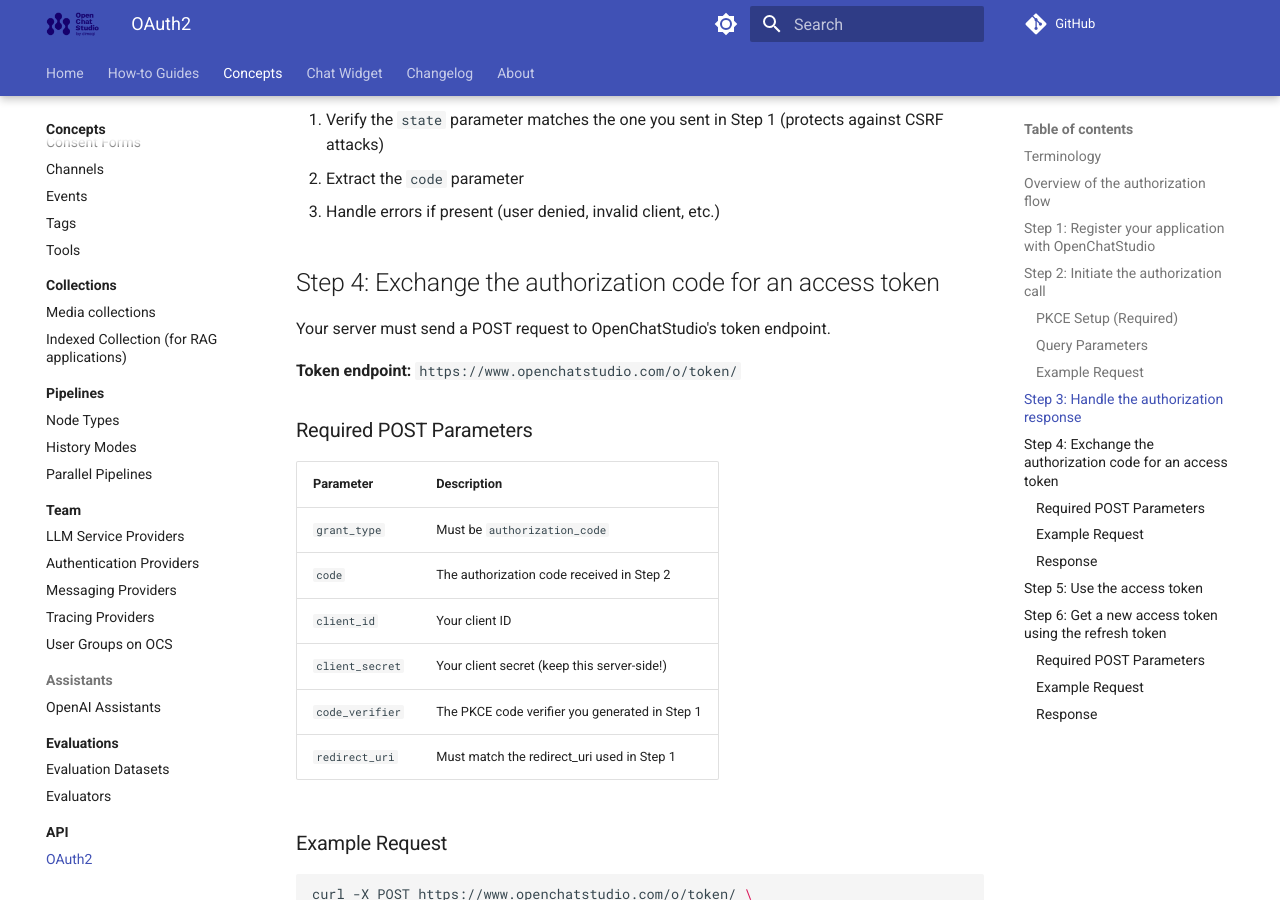
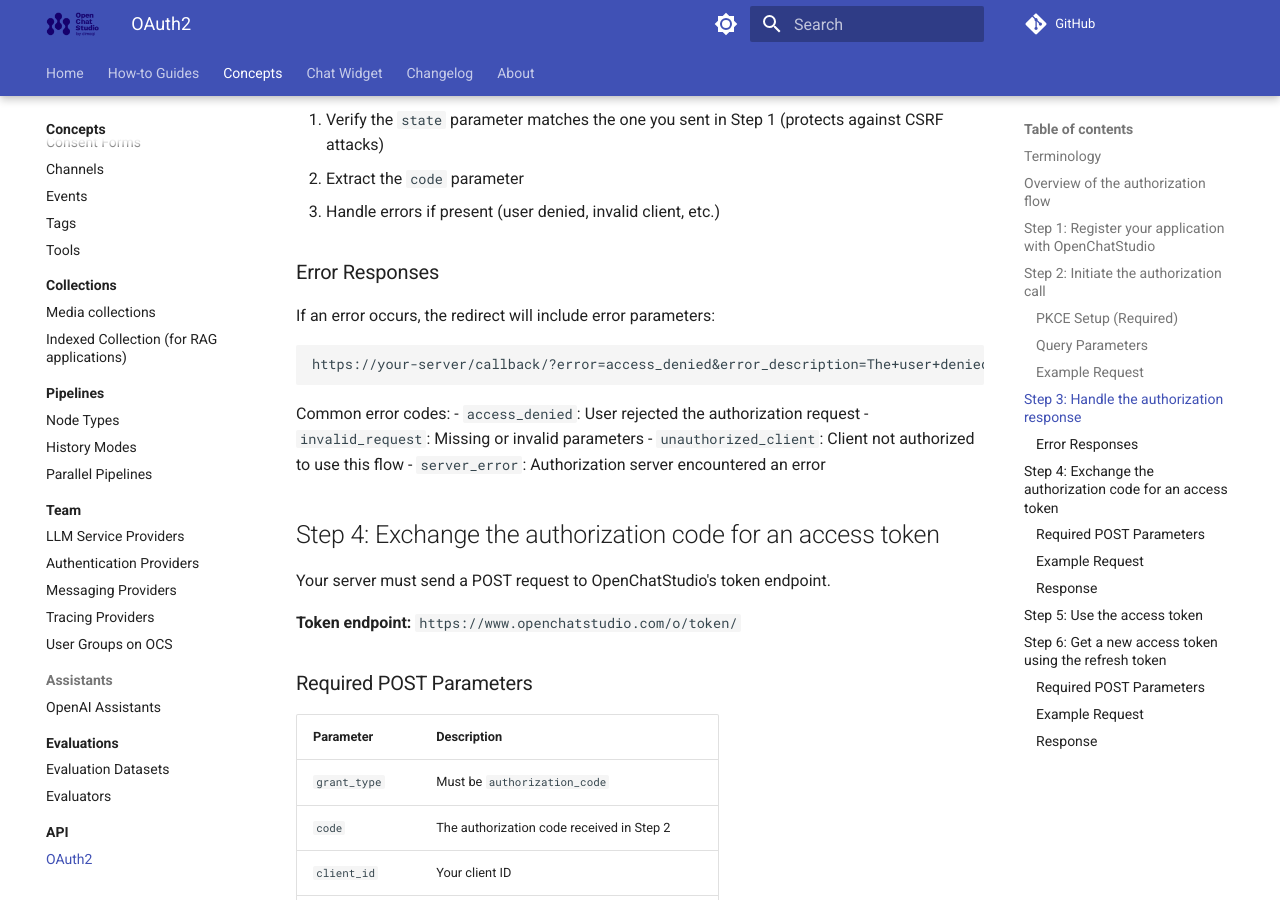
Before and after one commit to dimagi/open-chat-studio-docs, an MkDocs documentation site: the page built from docs/api/getting_started_with_oauth.md, in a window 1280 px wide and 900 px high, scrolled down 3151 px. Built offline with MkDocs 1.6.1 and Material for MkDocs 9.7.7, drawn with Linux system fonts in a browser that asks for light colours; a script that is not in the unit is left out; comment, search, counter and statistics services are not loaded.

Commit message:
Update docs/api/getting_started_with_oauth.md
Co-authored-by: claude[bot] <209825114+claude[bot]@users.noreply.github.com>

````diff
--- a/docs/api/getting_started_with_oauth.md
+++ b/docs/api/getting_started_with_oauth.md
@@ -109,6 +109,20 @@ https://your-server/callback/?code=auth_code_here&state=random_state_string
 2. Extract the `code` parameter
 3. Handle errors if present (user denied, invalid client, etc.)
 
+### Error Responses
+
+If an error occurs, the redirect will include error parameters:
+
+```
+https://your-server/callback/?error=access_denied&error_description=The+user+denied+the+request&state=random_state_string
+```
+
+Common error codes:
+- `access_denied`: User rejected the authorization request
+- `invalid_request`: Missing or invalid parameters
+- `unauthorized_client`: Client not authorized to use this flow
+- `server_error`: Authorization server encountered an error
+
 ## Step 4: Exchange the authorization code for an access token
 
 Your server must send a POST request to OpenChatStudio's token endpoint.
````
